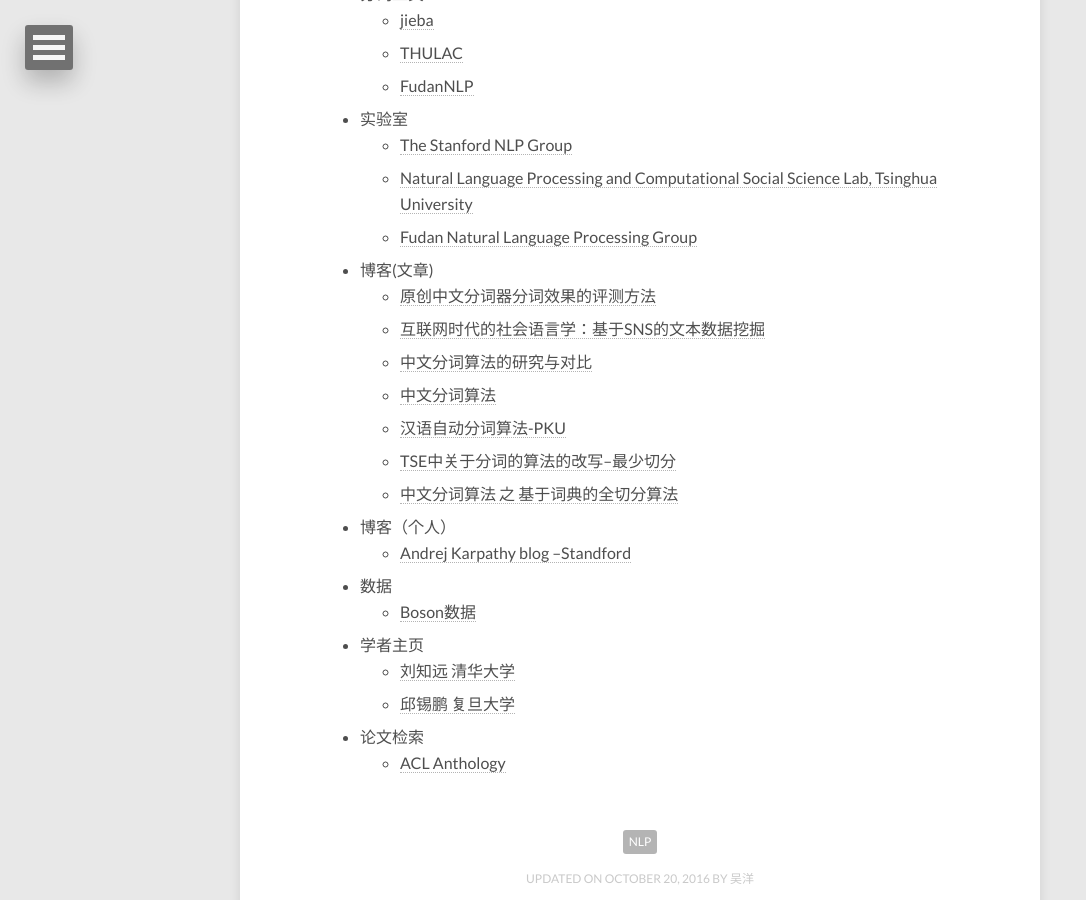
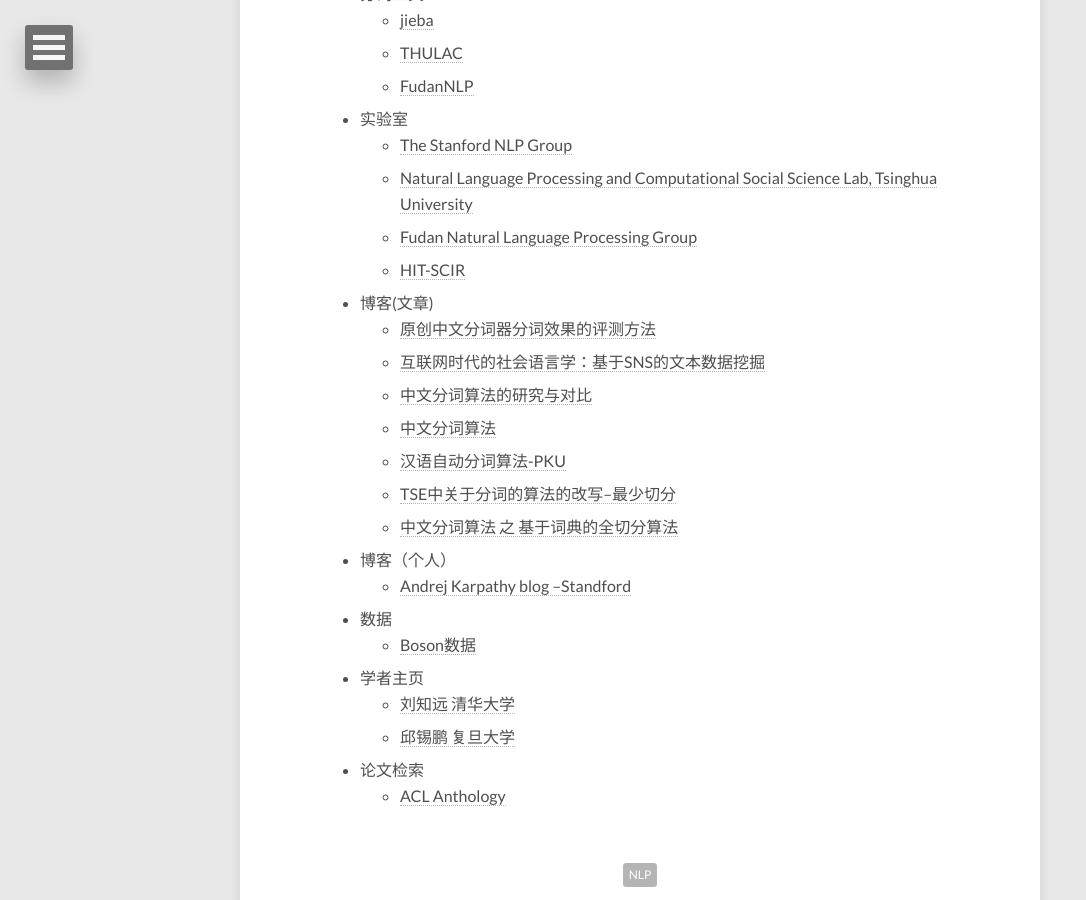
Before and after one commit to JLU-WuYang/JLU-WuYang.github.io, a Jekyll site: the page built from _posts/2016-10-20-NLP-Links.md, in a window 1280 px wide and 900 px high, scrolled down 535 px. Shown: the whole window, without its empty margins (0-1086 px from the left). Built offline with Jekyll 4.4.1, drawn with Linux system fonts in a browser that asks for light colours; nearby versions of some CDN libraries.

Commit message:
Update 2016-10-20-NLP-Links.md

```diff
--- a/_posts/2016-10-20-NLP-Links.md
+++ b/_posts/2016-10-20-NLP-Links.md
@@ -19,6 +19,7 @@
   - [The Stanford NLP Group][3]
   - [Natural Language Processing and Computational Social Science Lab, Tsinghua University][4]
   - [Fudan Natural Language Processing Group][17]
+  - [HIT-SCIR][19]
 
 - 博客(文章)
   - [原创中文分词器分词效果的评测方法][5]
@@ -61,3 +62,4 @@
 [16]:http://karpathy.github.io/
 [17]:http://nlp.fudan.edu.cn/
 [18]:https://github.com/FudanNLP/fnlp
+[19]:http://ir.hit.edu.cn/
```
